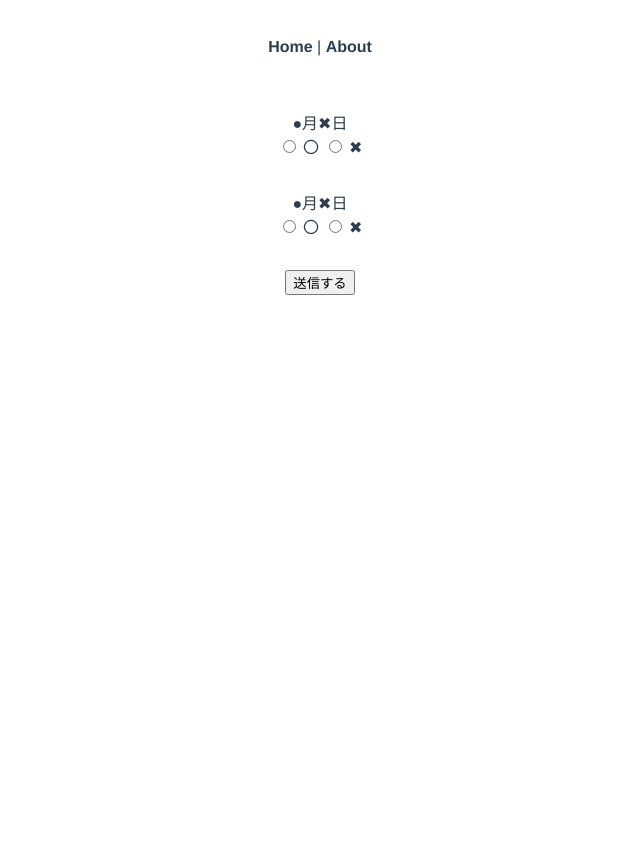
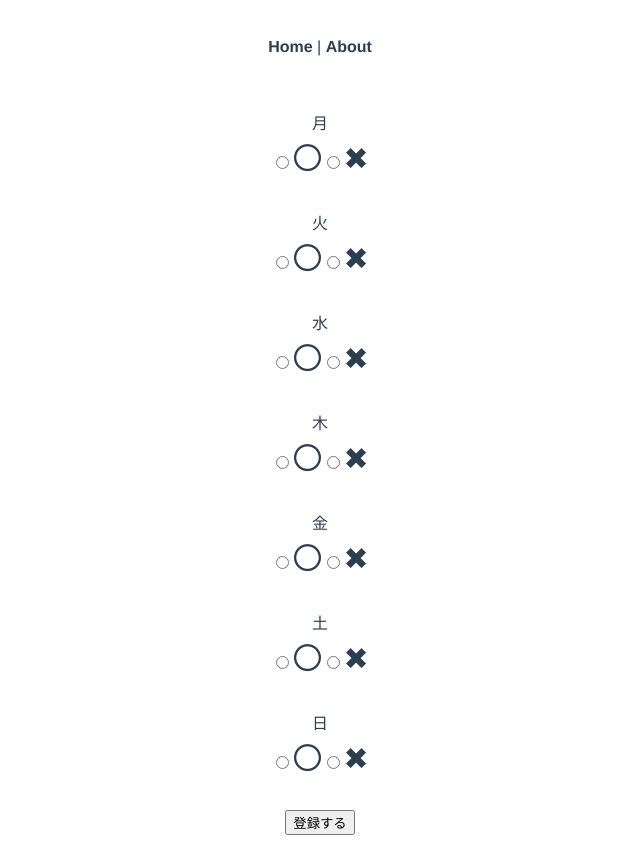
Before and after one commit to webex13-team-7/original-app, a Vue app: page /form in a window 1280 px wide. Shown: the whole page, without its empty margins (320-960 px from the left). Before the commit the page ends 800 px from the top, so only its background shows below. Built offline with nearby package versions, Linux system fonts and the light colour scheme.

Commit message:
投稿フォームと結果一覧HTMLのみ

```diff
--- a/src/views/form.vue
+++ b/src/views/form.vue
@@ -1,15 +1,73 @@
 <template>
+
   <p>
-    ●月✖日<br />
-    <input type="radio" name="d1" value="true" /> 〇
-    <input type="radio" name="d1" value="false" /> ✖
+    月<br />
+    <input type="radio" name="d1" value= "true" class="radio" id="getu_maru" />
+    <label for="getu_maru" class="maru">〇</label>
+    <input type="radio" name="d1" value="false" class="radio" id="getu_batu" />
+    <label for="batu" class="batu">✖</label>
   </p>
 
   <p>
-    ●月✖日<br />
-    <input type="radio" name="d2" value="true" /> 〇
-    <input type="radio" name="d2" value="false" /> ✖
+    火<br />
+    <input type="radio" name="d2" value="true" class="radio" id="ka_maru" />
+    <label for="ka_maru" class="maru">〇</label>
+    <input type="radio" name="d2" value="false" class="radio" id="ka_batu" />
+    <label for="ka_batu" class="batu">✖</label>
   </p>
 
-  <p><input type="submit" value="送信する" /></p>
+  <p>
+    水<br />
+    <input type="radio" name="d2" value="true" class="radio" id="sui_maru" />
+    <label for="sui_maru" class="maru">〇</label>
+    <input type="radio" name="d2" value="false" class="radio" id="sui_batu" />
+    <label for="sui_batu" class="batu">✖</label>
+  </p>
+
+  <p>
+    木<br />
+    <input type="radio" name="d2" value="true" class="radio" id="moku_maru" />
+    <label for="moku_maru" class="maru">〇</label>
+    <input type="radio" name="d2" value="false" class="radio" id="moku_batu" />
+    <label for="moku_batu" class="batu">✖</label>
+  </p>
+
+  <p>
+    金<br />
+    <input type="radio" name="d2" value="true" class="radio" id="kin_maru" />
+    <label for="kin_maru" class="maru">〇</label>
+    <input type="radio" name="d2" value="false" class="radio" id="kin_batu" />
+    <label for="kin_batu" class="batu">✖</label>
+  </p>
+
+  <p>
+    土<br />
+    <input type="radio" name="d2" value="true" class="radio" id="do_maru" />
+    <label for="do_maru" class="maru">〇</label>
+    <input type="radio" name="d2" value="false" class="radio" id="do_batu" />
+    <label for="do_batu" class="batu">✖</label>
+  </p>
+
+  <p>
+    日<br />
+    <input type="radio" name="d2" value="true" class="radio" id="nichi_maru" />
+    <label for="nichi_maru" class="maru">〇</label>
+    <input type="radio" name="d2" value="false" class="radio" id="nichi_batu" />
+    <label for="nichi_batu" class="batu">✖</label>
+  </p>
+
+  <p><input type="submit" value="登録する" /></p>
 </template>
+
+<style>
+/* .radio{
+    display: none;
+
+} */
+.maru{
+    font-size: 30px;
+}
+.batu{
+    font-size: 30px;
+}
+</style>
--- a/src/views/result.vue
+++ b/src/views/result.vue
@@ -1,30 +1,42 @@
 <template>
   <table>
     <tr>
-      <th>日付</th>
-      <th>〇</th>
-      <th>✖</th>
+      <th>曜日</th>
       <th>name</th>
       <th>name1</th>
     </tr>
     <tr>
-      <th>〇月✖日</th>
-      <td>n人</td>
-      <td>n人</td>
+      <th>月</th>
       <td>〇</td>
       <td>✖</td>
     </tr>
     <tr>
-      <th>〇月✖日</th>
-      <td>n人</td>
-      <td>n人</td>
+      <th>火</th>
       <td>〇</td>
       <td>✖</td>
     </tr>
     <tr>
-      <th>〇月✖日</th>
-      <td>n人</td>
-      <td>n人</td>
+      <th>水</th>
+      <td>〇</td>
+      <td>✖</td>
+    </tr>
+    <tr>
+      <th>木</th>
+      <td>〇</td>
+      <td>✖</td>
+    </tr>
+    <tr>
+      <th>金</th>
+      <td>〇</td>
+      <td>✖</td>
+    </tr>
+    <tr>
+      <th>土</th>
+      <td>〇</td>
+      <td>✖</td>
+    </tr>
+    <tr>
+      <th>日</th>
       <td>〇</td>
       <td>✖</td>
     </tr>
```
